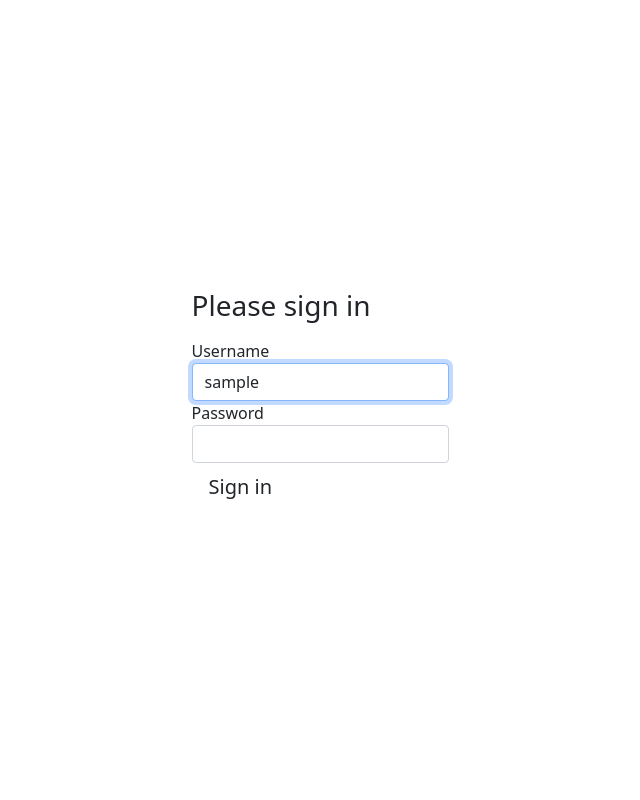
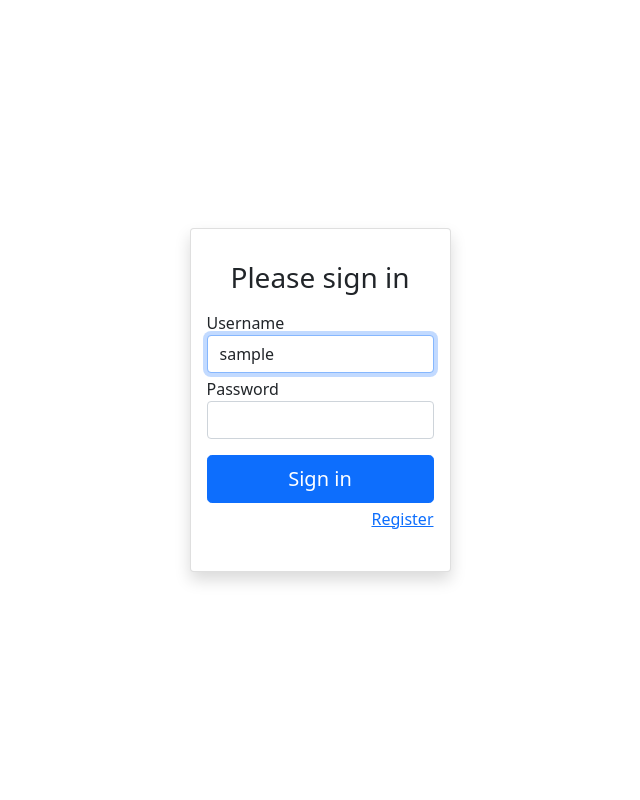
Before and after one commit to tz7/webgpt, a PHP site: template templates/security/login.html.twig in a window 1280 px wide. Shown: the whole page, without its empty margins (320-960 px from the left). Run offline with PHP 8.4, Linux system fonts and the light colour scheme; the template is opened without the code that fills it: most values are stand-ins (such as "Sample title", 1, 10 or a date in 2020); some libraries are stand-ins or nearby versions.

Commit message:
Conversation Id fix and Login/Register bootstrap styling

```diff
--- a/src/Controller/ApiController.php
+++ b/src/Controller/ApiController.php
@@ -64,7 +64,10 @@ class ApiController extends AbstractController
             $historyService->addMessage($conversation, $generatedMessage);
 
             // Prepare JSON response
-            return $this->json(['response' => $generatedMessage]);
+            return $this->json([
+                'response' => $generatedMessage,
+                'conversationId' => $conversation->getId()
+            ]);
         } else {
             return $this->json(['error' => $response['message']], 500);
         }
--- a/templates/security/login.html.twig
+++ b/templates/security/login.html.twig
@@ -7,8 +7,11 @@
 {% block navbar %}{% endblock %}
 
 {% block body %}
-    <div class="d-flex justify-content-center align-items-center min-vh-100">
-        <div class="login-container">
+    <div class="container">
+        <div class="row justify-content-center align-items-center min-vh-100">
+            <div class="col-3">
+                <div class="card shadow login-card">
+                    <div class="card-body mt-3">
                         <form method="post">
                             {% if error %}
                                 <div class="alert alert-danger">{{ error.messageKey|trans(error.messageData, 'security') }}</div>
@@ -16,42 +19,81 @@
 
                             {% if app.user %}
                                 <div class="mb-3">
-                        You are logged in as {{ app.user.userIdentifier }}, <a
-                                href="{{ path('app_logout') }}">Logout</a>
+                                    You are logged in as {{ app.user.userIdentifier }}, <a href="{{ path('app_logout') }}">Logout</a>
                                 </div>
                             {% endif %}
 
-                <h1 class="h3 mb-3 font-weight-normal">Please sign in</h1>
+                            <h1 class="h3 mb-3 font-weight-normal text-center">Please sign in</h1>
                             <div class="form-group">
                                 <label for="inputUsername">Username</label>
-                    <input type="text" value="{{ last_username }}" name="username" id="inputUsername"
-                           class="form-control"
-                           autocomplete="username" required autofocus>
+                                <input type="text" value="{{ last_username }}" name="username" id="inputUsername" class="form-control" autocomplete="username" required autofocus>
                             </div>
-                <div class="form-group">
+                            <div class="form-group mt-1">
                                 <label for="inputPassword">Password</label>
-                    <input type="password" name="password" id="inputPassword" class="form-control"
-                           autocomplete="current-password" required>
+                                <input type="password" name="password" id="inputPassword" class="form-control" autocomplete="current-password" required>
                             </div>
 
-                <input type="hidden" name="_csrf_token"
-                       value="{{ csrf_token('authenticate') }}"
-                >
+                            <input type="hidden" name="_csrf_token" value="{{ csrf_token('authenticate') }}">
 
-                {#
-                Uncomment this section and add a remember_me option below your firewall to activate remember me functionality.
-                See https://symfony.com/doc/current/security/remember_me.html
-
-                <div class="form-group form-check">
-                    <input type="checkbox" class="form-check-input" name="_remember_me" id="rememberMe">
-                    <label class="form-check-label" for="rememberMe">Remember me</label>
-                </div>
-                #}
-                <button id="sendButton" class="btn btn-lg btn-block" type="submit">Sign in</button>
-{#                <button class="btn btn-lg btn-primary btn-block" type="submit">#}
-{#                    Sign in#}
-{#                </button>#}
+                            <button id="sendButton" class="btn btn-lg btn-primary mt-3 w-100" type="submit">Sign in</button>
                         </form>
+                        <a href="{{ path('app_register') }}" class="mb-4 mt-1 d-flex justify-content-end">Register</a>
                     </div>
                 </div>
+            </div>
+        </div>
+    </div>
+
+
 {% endblock %}
+
+
+{#Old:#}
+
+{#<div class="d-flex justify-content-center align-items-center min-vh-100">#}
+{#    <div class="login-container">#}
+{#        <form method="post">#}
+{#            {% if error %}#}
+{#                <div class="alert alert-danger">{{ error.messageKey|trans(error.messageData, 'security') }}</div>#}
+{#            {% endif %}#}
+
+{#            {% if app.user %}#}
+{#                <div class="mb-3">#}
+{#                    You are logged in as {{ app.user.userIdentifier }}, <a#}
+{#                            href="{{ path('app_logout') }}">Logout</a>#}
+{#                </div>#}
+{#            {% endif %}#}
+
+{#            <h1 class="h3 mb-3 font-weight-normal">Please sign in</h1>#}
+{#            <div class="form-group">#}
+{#                <label for="inputUsername">Username</label>#}
+{#                <input type="text" value="{{ last_username }}" name="username" id="inputUsername"#}
+{#                       class="form-control"#}
+{#                       autocomplete="username" required autofocus>#}
+{#            </div>#}
+{#            <div class="form-group">#}
+{#                <label for="inputPassword">Password</label>#}
+{#                <input type="password" name="password" id="inputPassword" class="form-control"#}
+{#                       autocomplete="current-password" required>#}
+{#            </div>#}
+
+{#            <input type="hidden" name="_csrf_token"#}
+{#                   value="{{ csrf_token('authenticate') }}"#}
+{#            >#}
+
+{#            #}{##}
+{#            Uncomment this section and add a remember_me option below your firewall to activate remember me functionality.#}
+{#            See https://symfony.com/doc/current/security/remember_me.html#}
+
+{#            <div class="form-group form-check">#}
+{#                <input type="checkbox" class="form-check-input" name="_remember_me" id="rememberMe">#}
+{#                <label class="form-check-label" for="rememberMe">Remember me</label>#}
+{#            </div>#}
+{#            #}
+{#            <button id="sendButton" class="btn btn-lg btn-primary mt-2" type="submit">Sign in</button>#}
+{#            #}{#                <button class="btn btn-lg btn-primary btn-block" type="submit">#}
+{#            #}{#                    Sign in#}
+{#            #}{#                </button>#}
+{#        </form>#}
+{#    </div>#}
+{#</div>#}
```
Also changed, not shown: public/js/api.js (+7 -2 lines), src/Controller/UserController.php (+39 -10 lines), templates/registration/register.html.twig (+26 -10 lines), 1 other file. Lines whose indentation alone changed are shown as unchanged.
